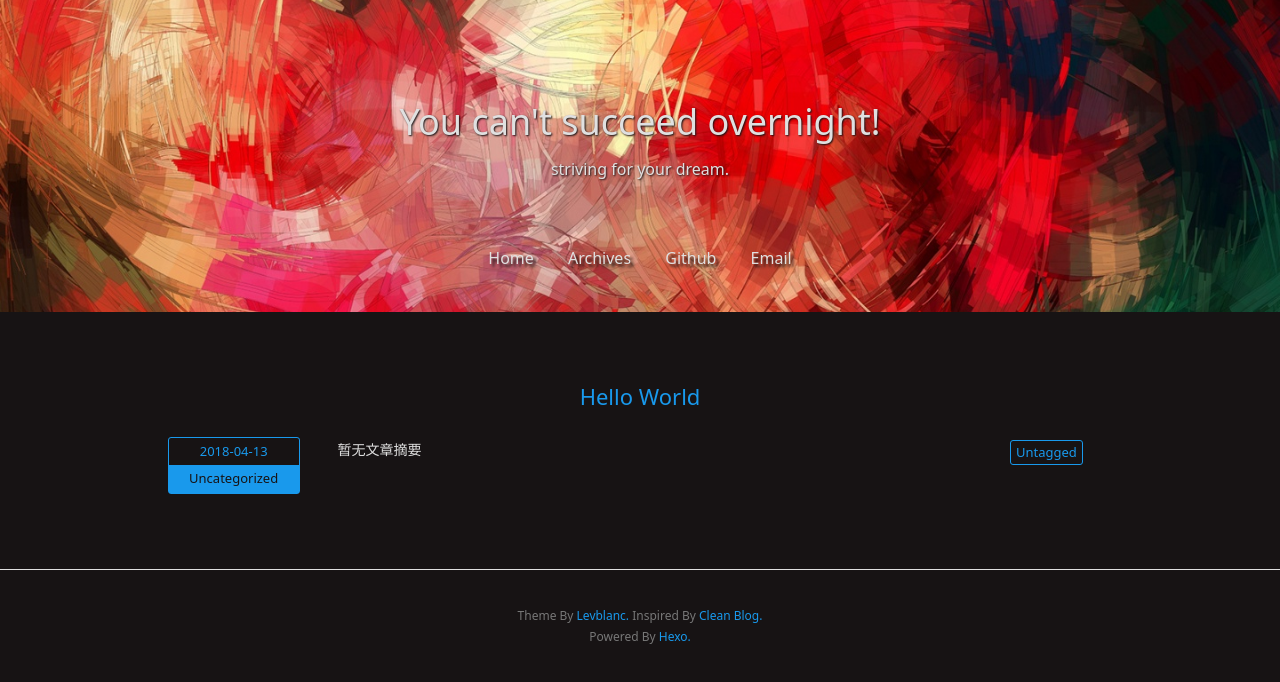
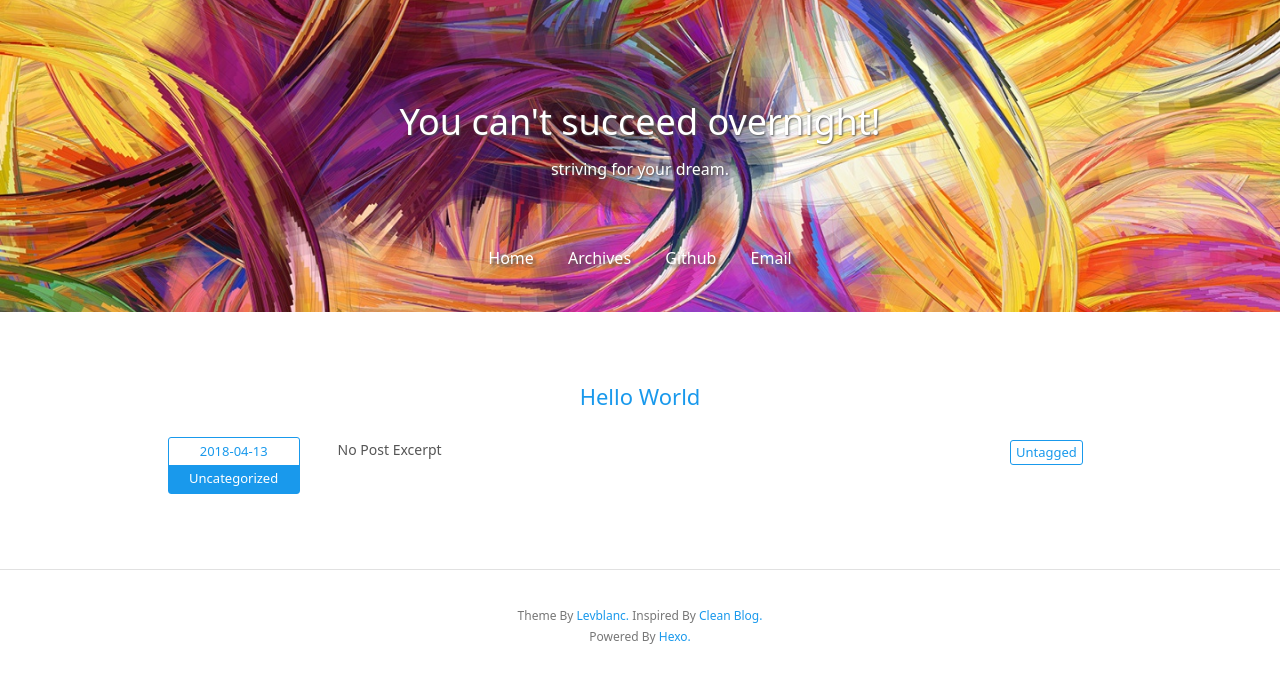
Before and after one commit to qazwsx74269/qazwsx74269.github.io, a plain HTML site: page index.html in a window 1280 px wide. Drawn offline with Linux system fonts and the light colour scheme.

Commit message:
Site updated: 2018-04-14 21:58:37

```diff
--- a/index.html
+++ b/index.html
@@ -27,7 +27,7 @@
   <link rel="stylesheet" href="/css/bootstrap.min.css">
   <!-- Custom CSS -->
 
-  <link rel="stylesheet" href="/css/style.dark.css">
+  <link rel="stylesheet" href="/css/style.light.css">
 
   <!-- Google Analytics -->
 
@@ -38,7 +38,7 @@
     <!-- Page Header -->
 
 
-<header class="site-header header-background" style="background-image: url(/img/default-banner-dark.jpg)">
+<header class="site-header header-background" style="background-image: url(/img/default-banner-light.jpg)">
   <div class="container">
     <div class="row">
       <div class="col-lg-8 col-lg-offset-2 col-md-10 col-md-offset-1">
@@ -66,7 +66,7 @@
               </li>
 
               <li>
-                <a href="https://github.com/<your-github-username>">
+                <a href="https://github.com/qazwsx74269">
 
                   Github
 
@@ -74,7 +74,7 @@
               </li>
 
               <li>
-                <a href="mailto:<your-email-address>">
+                <a href="mailto:qazwsx74269@zju.edu.cn">
 
                   Email
 
@@ -108,7 +108,7 @@
       </div>
     </div>
     <!-- Post Excerpt -->
-    <div class="excerpt typo">暂无文章摘要</div>
+    <div class="excerpt typo">No Post Excerpt</div>
     <!-- Post Tags -->
     <div class="tags">
 
```
Also changed, not shown: 2018/04/13/hello-world/index.html (+5 -5 lines), archives/2018/04/index.html (+4 -4 lines), archives/2018/index.html (+4 -4 lines), archives/index.html (+4 -4 lines).
